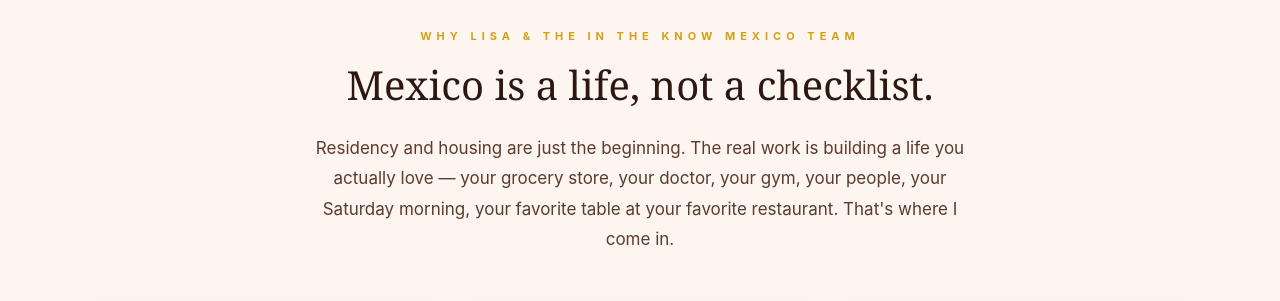
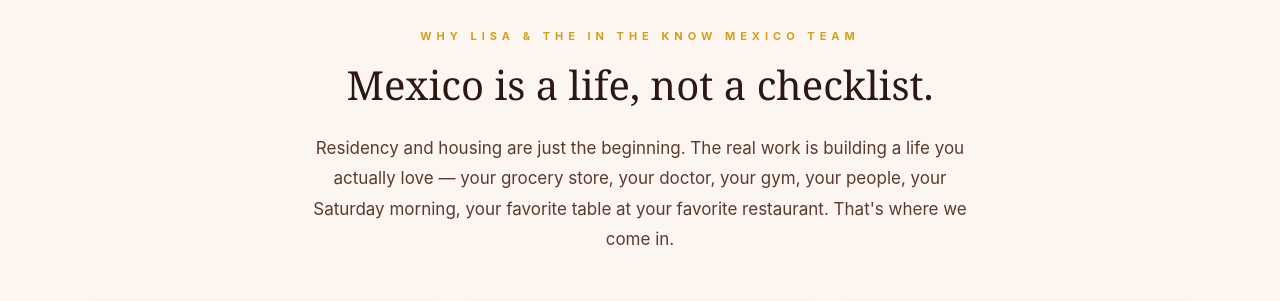
Before and after one commit to IntheknowMX/intheknowmx.com, a Next.js app: page / in a window 1280 px wide. Shown: the part 1020-1321 px from the top of the page. Built offline with nearby package versions, Linux system fonts and the light colour scheme.

Commit message:
Why Lisa subline: "I" → "we"
Co-Authored-By: Claude Sonnet 4.6 <noreply@anthropic.com>

```diff
--- a/app/page.tsx
+++ b/app/page.tsx
@@ -102,7 +102,7 @@ export default function Home() {
             Mexico is a life, not a checklist.
           </h2>
           <p style={{ fontSize: '17px', lineHeight: '1.8', color: '#5C3A2E', textAlign: 'center', maxWidth: '680px', margin: '0 auto 48px' }}>
-            Residency and housing are just the beginning. The real work is building a life you actually love — your grocery store, your doctor, your gym, your people, your Saturday morning, your favorite table at your favorite restaurant. That's where I come in.
+            Residency and housing are just the beginning. The real work is building a life you actually love — your grocery store, your doctor, your gym, your people, your Saturday morning, your favorite table at your favorite restaurant. That's where we come in.
           </p>
           <div style={{ display: 'grid', gridTemplateColumns: 'repeat(auto-fit, minmax(280px, 1fr))', gap: '28px' }}>
             {[
```
